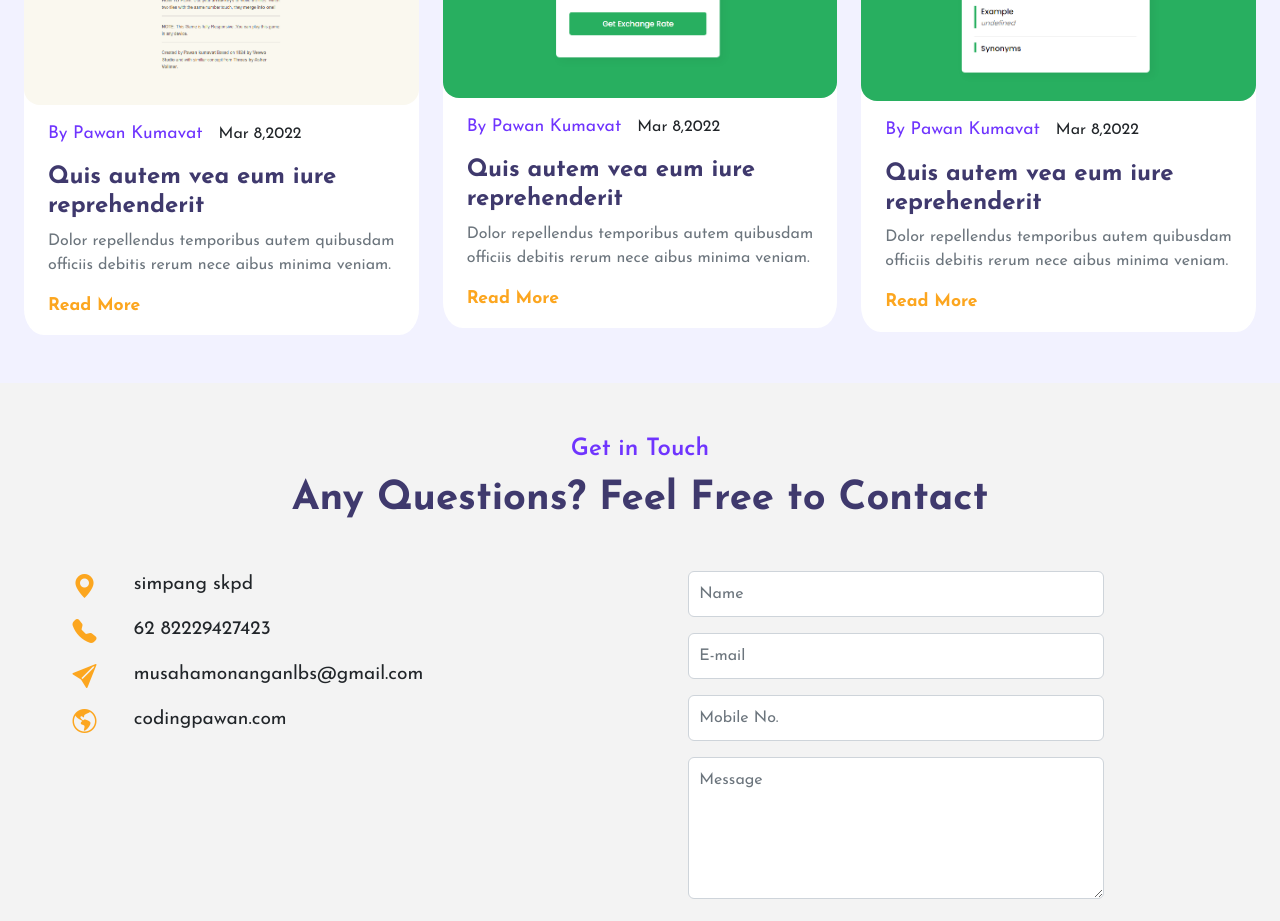
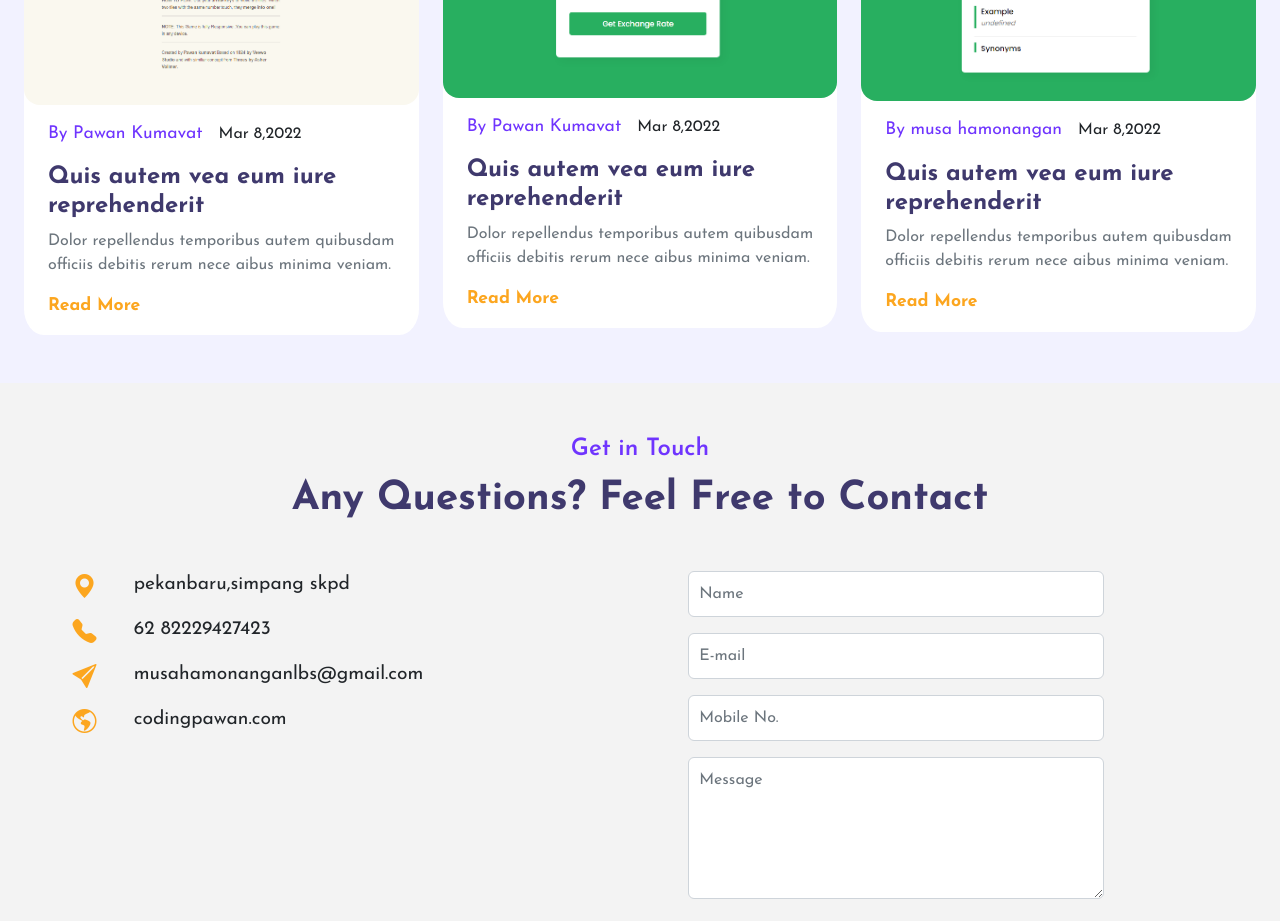
Before and after one commit to muhamlu/portfolio-website, a plain HTML site: page index.html in a window 1280 px wide. Shown: the part 4020-4941 px from the top of the page. Drawn offline with nearby package versions, Linux system fonts and the light colour scheme.

Commit message:
Update index.html

```diff
--- a/index.html
+++ b/index.html
@@ -512,7 +512,7 @@
               alt="..."
             />
             <div class="card-body px-4">
-              <small>By Pawan Kumavat</small
+              <small>By musa hamonangan</small
               ><span class="ms-3">Mar 8,2022</span>
               <h4 class="card-title">
                 <a href="">Quis autem vea eum iure reprehenderit</a>
@@ -537,7 +537,7 @@
                   <img src="images/2048game.png" class="img-fluid" alt="">
                 </div>
                 <div class="content mt-3">
-                  <small>By Pawan Kumavat</small
+                  <small>By musa hamonangan</small
                     ><span class="text-muted ms-2">Mar 8,2022</span>
                   <h4 class="card-title mt-3">Quis autem vea eum iure reprehenderit</h4>
                   <div class="social-links mt-4">
@@ -609,7 +609,7 @@
                   <img src="images/currency-converter.png" class="img-fluid" alt="">
                 </div>
                 <div class="content mt-3">
-                  <small>By Pawan Kumavat</small
+                  <small>By musa hamonangan</small
                     ><span class="text-muted ms-2 ms-md-0">Mar 8,2022</span>
                   <h4 class="card-title mt-3">Quis autem vea eum iure reprehenderit</h4>
                   <div class="social-links mt-4">
@@ -681,7 +681,7 @@
                   <img src="images/dictionary.png" class="img-fluid" alt="">
                 </div>
                 <div class="content mt-3">
-                  <small>By Pawan Kumavat</small
+                  <small>By musa hamonangan</small
                     ><span class="text-muted ms-2 ms-md-0">Mar 8,2022</span>
                   <h4 class="card-title mt-3">Quis autem vea eum iure reprehenderit</h4>
                   <div class="social-links mt-4">
@@ -759,7 +759,7 @@
               <i class="bi bi-geo-alt-fill"></i>
             </div>
             <div class="col-11">
-              <p>simpang skpd</p>
+              <p>pekanbaru,simpang skpd</p>
             </div>
           </div>
           <div class="row justify-content-evenly">
```
